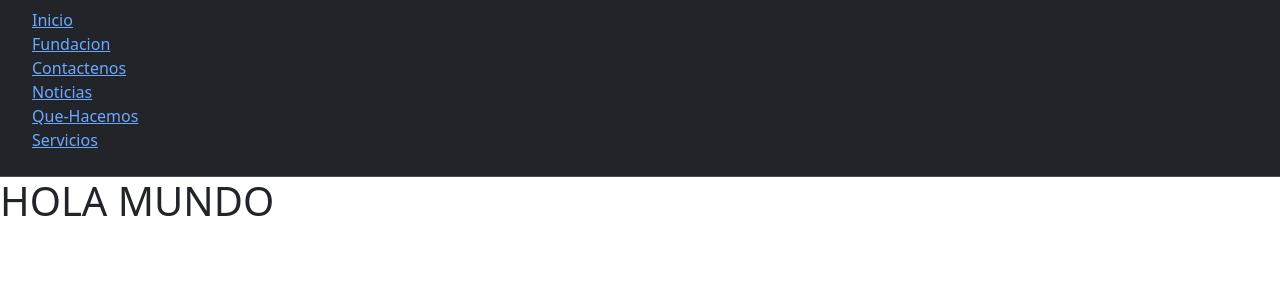
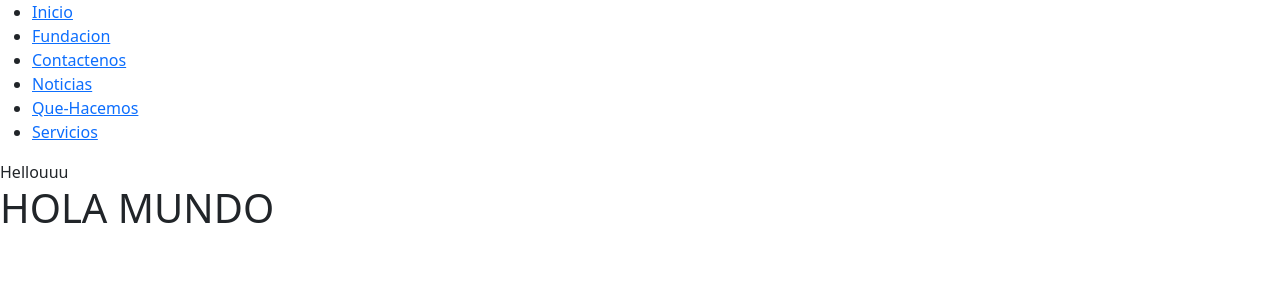
Before and after one commit to hashiramaS16/Fundaci-n-Antivirus, an Angular app: page / in a window 1280 px wide. Shown: the top 300 px of the page. Built offline with nearby package versions, Linux system fonts and the light colour scheme.

Commit message:
feature/feature/Navbar/verificamos

```diff
--- a/src/app/Pages/Components/nav-bar/nav-bar.component.html
+++ b/src/app/Pages/Components/nav-bar/nav-bar.component.html
@@ -1,4 +1,4 @@
-<nav class="navbar bg-dark border-bottom border-body" data-bs-theme="dark">
+<nav>
        <ul>
         <li><a [routerLink]="'inicio'">Inicio</a></li>
         <li><a [routerLink]="'fundacion'">Fundacion</a></li>
@@ -9,3 +9,5 @@
     </ul>
 
 </nav>
+
+Hellouuu
```
